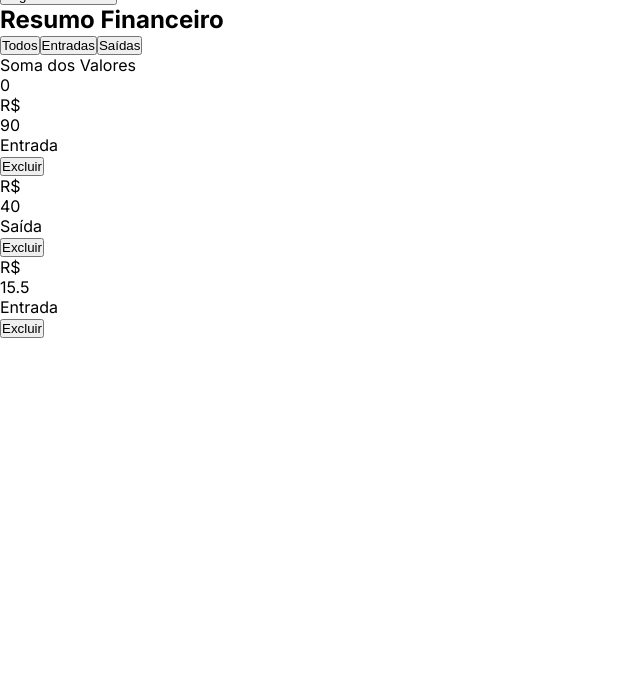
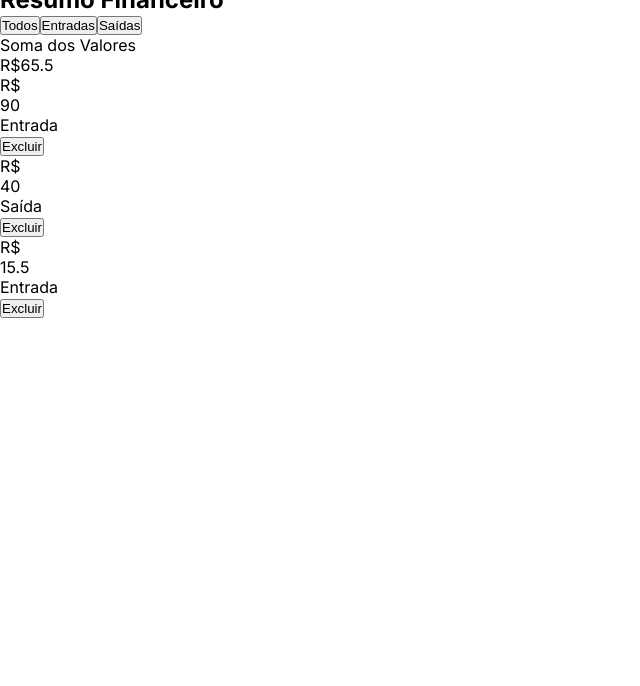
Before and after one commit to Henriqueamfreitas/control-finance_henriqueamfreitas, a plain HTML site: page index.html in a window 1280 px wide. Shown: the part 114-800 px from the top of the page, without its empty margins (0-640 px from the left). Drawn offline with Linux system fonts and the light colour scheme.

Commit message:
entrega com funcionalidades js funcionando, com excessão do botão excluir

```diff
--- a/index.html
+++ b/index.html
@@ -29,7 +29,6 @@
     <script src="./src/scripts/index.js" defer></script>
   </head>
   <body>
-<img src="./src/assets/trashSymbol.svg" alt="">
     <main id="app"></main>
   </body>
 </html>
--- a/src/scripts/form.js
+++ b/src/scripts/form.js
@@ -28,7 +28,6 @@ const handleRegisterForm = (array) => {
         array.push(newValue)
         render(array)
         newValue = {}
-        console.log(array)
     })
 }
 
--- a/src/scripts/render.js
+++ b/src/scripts/render.js
@@ -6,8 +6,13 @@ const render = (array) => {
         const card = createCard(insertedValue)
         main__itens.append(card)
     })
+    totalAmount(array)
+    depositAndOutflow(insertedValues)
+    onlyDeposit(insertedValues)
+    onlyOutflow(insertedValues)
 }
 
+// Creating the cards of values
 const createCard = (insertedValue) => {
     // We are going to create the HTML elements
     const mainItens__card = document.createElement('li')
@@ -41,7 +46,7 @@ const createCard = (insertedValue) => {
     return mainItens__card
   }
 
-
+// Tranforming '0' into 'Entrada' and '1' into 'Saída'
 const transformingData = (array) => {
     array.forEach(element => {
         if((element.categoryID === 0) || element.categoryID === 'Entrada'){
@@ -50,7 +55,57 @@ const transformingData = (array) => {
             element.categoryID = valuesCategory[1]
         }
     })
-    console.log(array)
 }
 
+// Function that gives the total amount of individual
+const totalAmount = (array) => {
+    const arrayTotalDeposits = array.filter( element => element.categoryID === 'Entrada')
+    let totalDeposits = []
+    arrayTotalDeposits.forEach(deposit => {
+        totalDeposits.push(deposit.value)
+    })
+    const totalDepositsValue = totalDeposits.reduce((acc, deposit) => acc + deposit, 0)
+
+    const arrayTotalOutflow = array.filter( element => element.categoryID === 'Saída')
+    let totalOutflow = []
+    arrayTotalOutflow.forEach(outflow => {
+        totalOutflow.push(outflow.value)
+    })
+    const totalOutflowValue = totalOutflow.reduce((acc, outflow) => acc + outflow, 0)
+
+    const totalAmount = totalDepositsValue-totalOutflowValue
+
+    mainValuesSummary__sumValue.innerHTML = `R$${totalAmount}`
+}
+
+// Function that filters the values 'entrada' and the values 'saída'
+const depositAndOutflow = (array) => {
+    // 2a - We have to select the button 'mainButtons__buttonDeposit' and see if its really working
+    // 2b - We have to use the render function with the new array created in 1 at the button
+    mainButtons__buttonAll.addEventListener('click', () => {
+        render(array)
+    })
+}
+
+const onlyDeposit = (array) => {
+    // 1 - We have to create a new array from 'array' that filters only the deposit's values
+    const arrayTotalDeposits = array.filter( element => element.categoryID === 'Entrada')
+
+    // 2a - We have to select the button 'mainButtons__buttonDeposit' and see if its really working
+    // 2b - We have to use the render function with the new array created in 1 at the button
+    mainButtons__buttonDeposit.addEventListener('click', () => {
+        render(arrayTotalDeposits)
+    })
+}
+
+const onlyOutflow = (array) => {
+    // 1 - We have to create a new array from 'array' that filters only the deposit's values
+    const arrayTotalDeposits = array.filter( element => element.categoryID === 'Saída')
+
+    // 2a - We have to select the button 'mainButtons__buttonDeposit' and see if its really working
+    // 2b - We have to use the render function with the new array created in 1 at the button
+    mainButtons__buttonOutflow.addEventListener('click', () => {
+        render(arrayTotalDeposits)
+    })
+}
 render(insertedValues)
```
